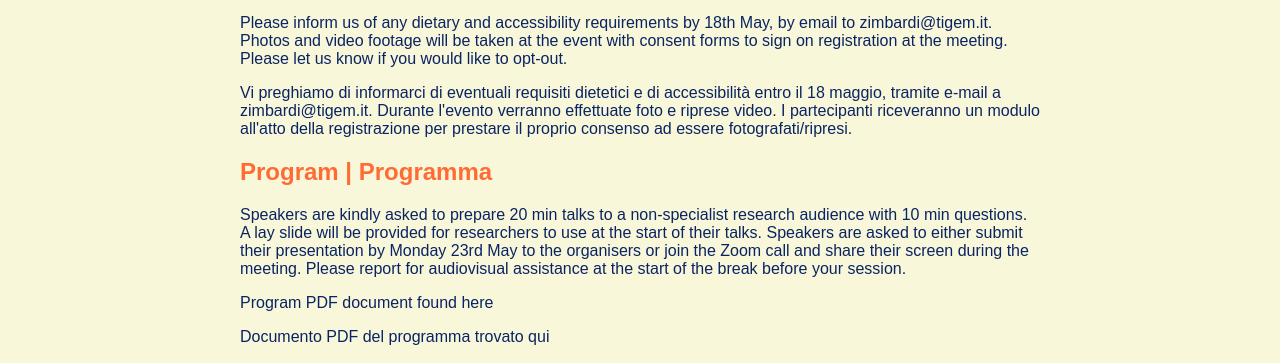
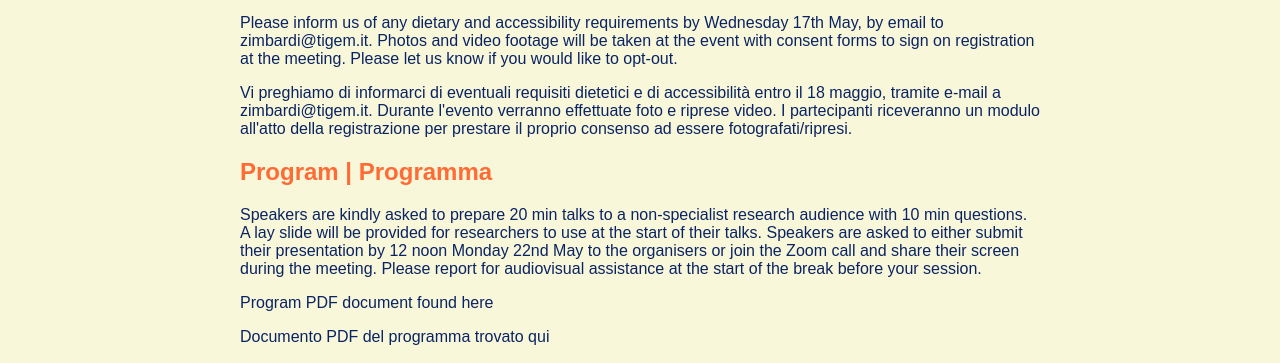
Before and after one commit to jennygallop/lowemeeting2023, a plain HTML site: page index.html in a window 1280 px wide. Shown: the part 575-938 px from the top of the page. Drawn offline with Linux system fonts and the light colour scheme.

Commit message:
Update index.html
Amended dates

```diff
--- a/index.html
+++ b/index.html
@@ -26,12 +26,12 @@
 <a href="https://www.grandhotelserapide.it/" target="_blank">
   <img src="GrandSerapide_logo.png" alt="Grand Hotel Serapide Logo" />
 </a>
-<p>Please inform us of any dietary and accessibility requirements by 18th May, by email to <a href="mailto:zimbardi@tigem.it">zimbardi@tigem.it</a>. Photos and video footage will be taken at the event with consent forms to sign on registration at the meeting. Please let us know if you would like to opt-out.</p>
+<p>Please inform us of any dietary and accessibility requirements by Wednesday 17th May, by email to <a href="mailto:zimbardi@tigem.it">zimbardi@tigem.it</a>. Photos and video footage will be taken at the event with consent forms to sign on registration at the meeting. Please let us know if you would like to opt-out.</p>
 
 <p>Vi preghiamo di informarci di eventuali requisiti dietetici e di accessibilità entro il 18 maggio, tramite e-mail a <a href="mailto:zimbardi@tigem.it">zimbardi@tigem.it</a>. Durante l'evento verranno effettuate foto e riprese video. I partecipanti riceveranno un modulo all'atto della registrazione per prestare il proprio consenso ad essere fotografati/ripresi.</p>
 
     <h2 id="program" class="orange-text">Program | Programma</h2>
-    <p>Speakers are kindly asked to prepare 20 min talks to a non-specialist research audience with 10 min questions. A lay slide will be provided for researchers to use at the start of their talks. Speakers are asked to either submit their presentation by Monday 23rd May to the organisers or join the Zoom call and share their screen during the meeting. Please report for audiovisual assistance at the start of the break before your session.</p>
+    <p>Speakers are kindly asked to prepare 20 min talks to a non-specialist research audience with 10 min questions. A lay slide will be provided for researchers to use at the start of their talks. Speakers are asked to either submit their presentation by 12 noon Monday 22nd May to the organisers or join the Zoom call and share their screen during the meeting. Please report for audiovisual assistance at the start of the break before your session.</p>
     <p><a href="program_english.pdf" target="_blank">Program PDF document found here</a></p>
     <p><a href="program_italiano.pdf" target="_blank">Documento PDF del programma trovato qui</a></p>
 
```
